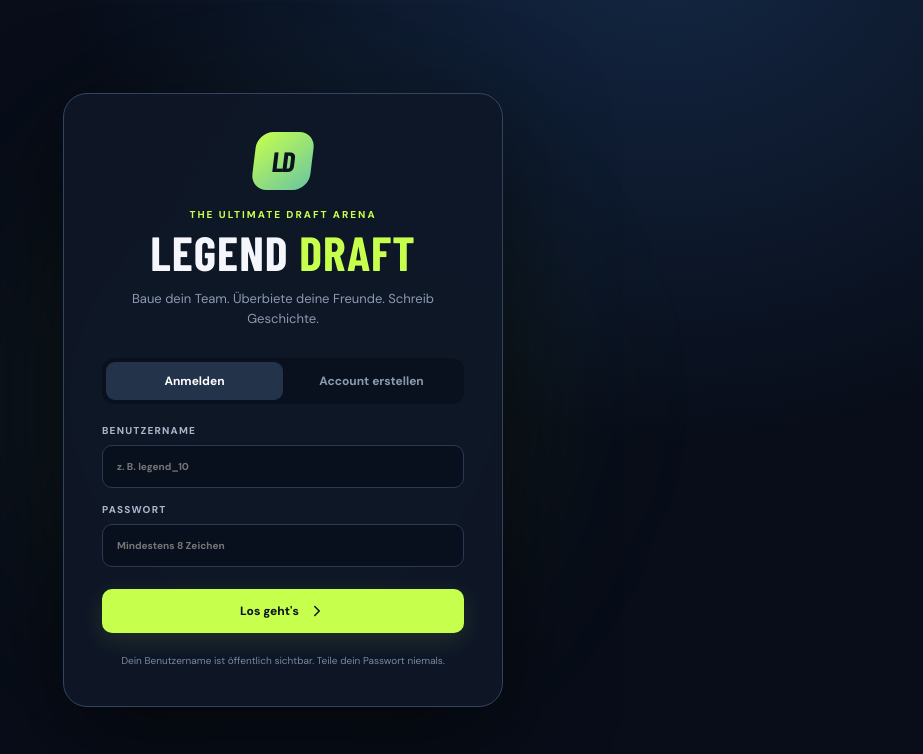
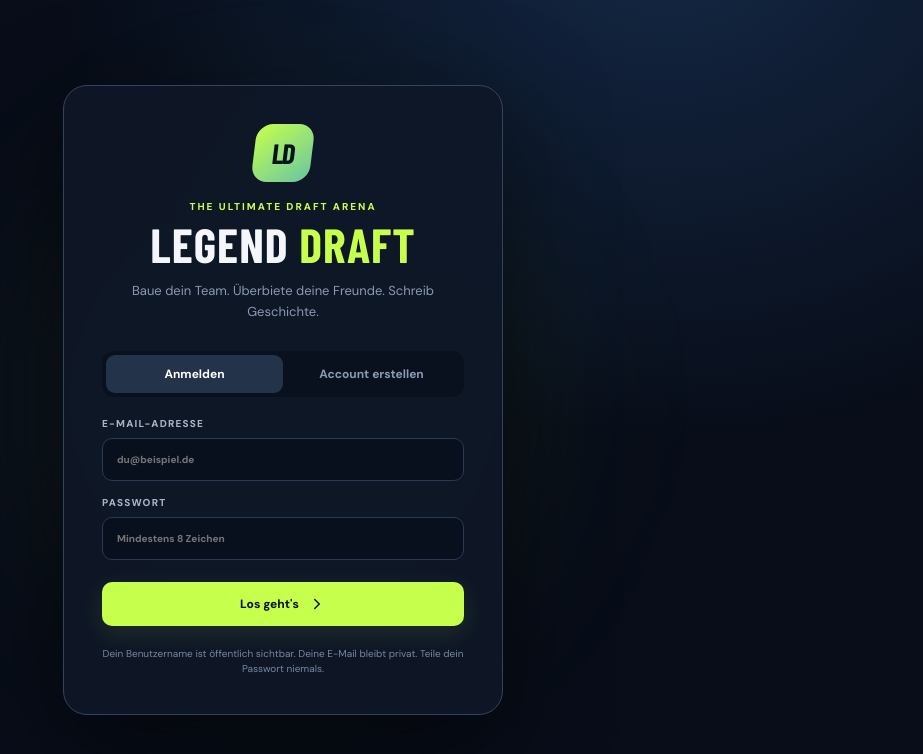
Before and after one commit to makethegame2goviral/Werbautdasbessere, a React (Vite) app: page / in a window 1280 px wide. Shown: the top 754 px of the page, without its empty margins (357-1280 px from the left). Built offline with nearby package versions, Linux system fonts and the light colour scheme; a web font is replaced by a local one.

Commit message:
Use verified email authentication with public usernames

```diff
--- a/src/App.jsx
+++ b/src/App.jsx
@@ -48,7 +48,6 @@ const makePool = (theme) => {
   if (theme === "football") return FOOTBALL;
   return (GENERIC[theme] || []).map((name,i)=>({key:theme+i,group:"all",name,role:ROLE_SETS[theme][i % ROLE_SETS[theme].length],rating:99-i*2}));
 };
-const makeEmail = (name) => name.trim().toLowerCase() + "@users.legenddraft.app";
 const money = (n) => Number(n || 0).toFixed(0) + " €";
 const initials = (name="?") => name.split(" ").slice(0,2).map(x=>x[0]).join("").toUpperCase();
 const shuffle = (list) => [...list].sort(()=>Math.random()-.5);
@@ -57,6 +56,7 @@ export default function App() {
   const [session,setSession] = useState(null);
   const [profile,setProfile] = useState(null);
   const [username,setUsername] = useState("");
+  const [email,setEmail] = useState("");
   const [password,setPassword] = useState("");
   const [mode,setMode] = useState("login");
   const [message,setMessage] = useState("");
@@ -158,15 +158,16 @@ export default function App() {
   async function authenticate(e) {
     e.preventDefault(); setMessage("");
     const clean=username.trim().toLowerCase();
-    if(!/^[a-z0-9_]{3,20}$/.test(clean)) return setMessage("Name: 3–20 Zeichen, nur Buchstaben, Zahlen und _.");
+    if(mode==="signup" && !/^[a-z0-9_]{3,20}$/.test(clean)) return setMessage("Name: 3–20 Zeichen, nur Buchstaben, Zahlen und _.");
+    if(!email.trim() || !/^[^\s@]+@[^\s@]+\.[^\s@]+$/.test(email.trim())) return setMessage("Bitte gib eine gültige E-Mail-Adresse ein.");
     if(password.length<8) return setMessage("Dein Passwort muss mindestens 8 Zeichen haben.");
     setBusy(true);
     const result=mode==="signup"
-      ? await supabase.auth.signUp({email:makeEmail(clean),password,options:{data:{username:clean}}})
-      : await supabase.auth.signInWithPassword({email:makeEmail(clean),password});
+      ? await supabase.auth.signUp({email:email.trim().toLowerCase(),password,options:{data:{username:clean}}})
+      : await supabase.auth.signInWithPassword({email:email.trim().toLowerCase(),password});
     setBusy(false);
     if(result.error) return setMessage(result.error.message);
-    if(mode==="signup" && !result.data.session) return setMessage("Account erstellt. Für den Start muss in Supabase unter Authentication → Providers → Email die E-Mail-Bestätigung ausgeschaltet sein, da du dich mit Benutzername anmeldest.");
+    if(mode==="signup" && !result.data.session) return setMessage("Account erstellt. Bitte bestätige deine E-Mail über den Link in deinem Postfach und melde dich danach an.");
     setSession(result.data.session);
     setMessage(mode==="signup"?"Account erstellt!":"Willkommen zurück!");
   }
@@ -302,12 +303,13 @@ export default function App() {
     <h1>LEGEND <em>DRAFT</em></h1><p className="muted">Baue dein Team. Überbiete deine Freunde. Schreib Geschichte.</p>
     <div className="auth-tabs"><button className={mode==="login"?"active":""} onClick={()=>setMode("login")}>Anmelden</button><button className={mode==="signup"?"active":""} onClick={()=>setMode("signup")}>Account erstellen</button></div>
     <form onSubmit={authenticate} className="auth-form">
-      <label>BENUTZERNAME<input value={username} onChange={e=>setUsername(e.target.value)} placeholder="z. B. legend_10" autoComplete="username" required maxLength={20}/></label>
+      {mode==="signup"&&<label>BENUTZERNAME<input value={username} onChange={e=>setUsername(e.target.value)} placeholder="z. B. legend_10" autoComplete="username" required maxLength={20}/></label>}
+      <label>E-MAIL-ADRESSE<input type="email" value={email} onChange={e=>setEmail(e.target.value)} placeholder="du@beispiel.de" autoComplete="email" required/></label>
       <label>PASSWORT<input type="password" value={password} onChange={e=>setPassword(e.target.value)} placeholder="Mindestens 8 Zeichen" autoComplete={mode==="signup"?"new-password":"current-password"} required minLength={8}/></label>
       <button className="primary full" disabled={busy}>{busy?"Einen Moment…":mode==="signup"?"Account erstellen":"Los geht's"} <ChevronRight size={18}/></button>
     </form>
     {message&&<p className="notice">{message}</p>}
-    <p className="tiny">Dein Benutzername ist öffentlich sichtbar. Teile dein Passwort niemals.</p>
+    <p className="tiny">Dein Benutzername ist öffentlich sichtbar. Deine E-Mail bleibt privat. Teile dein Passwort niemals.</p>
   </div></main>;
 
   return <div className="app-shell">
```
